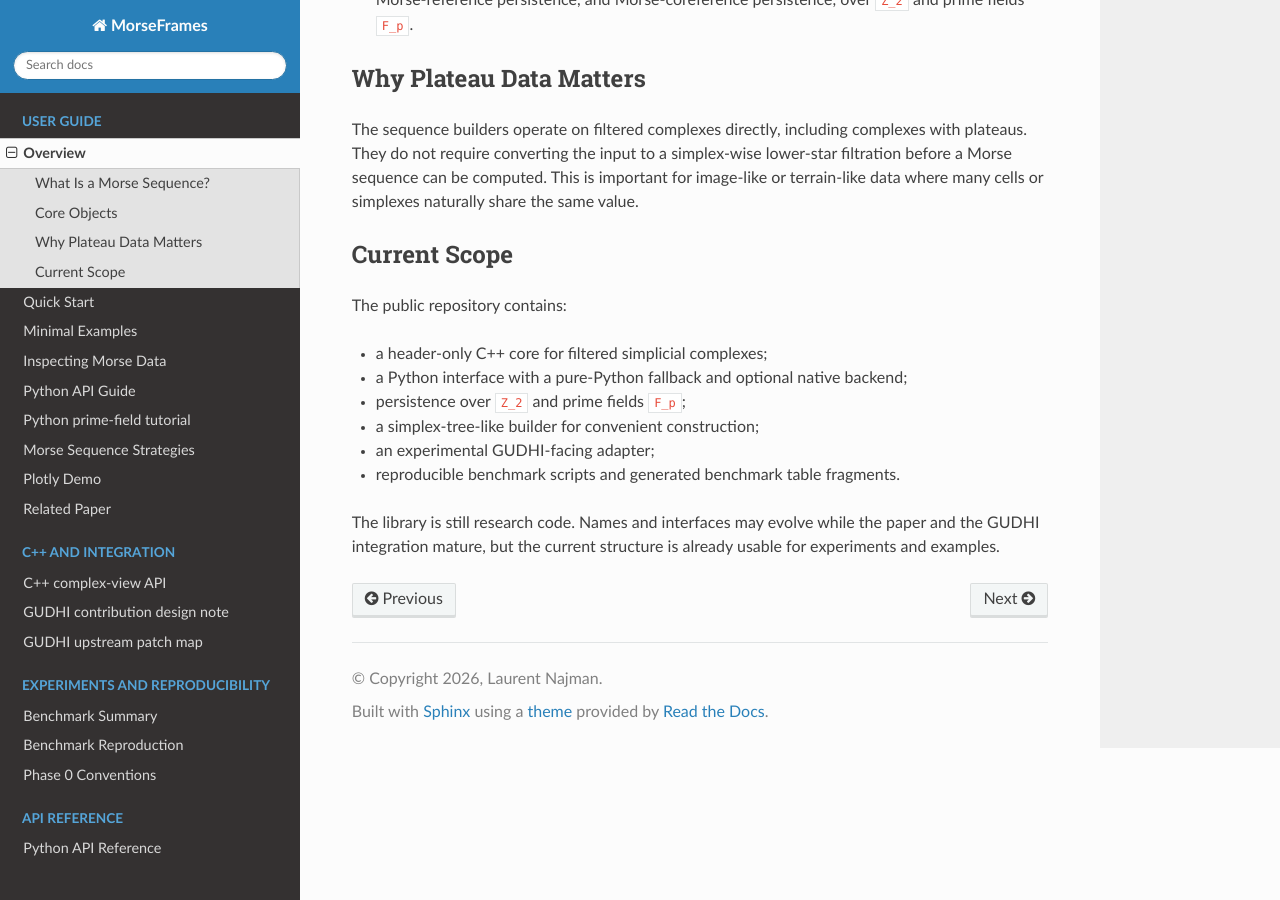
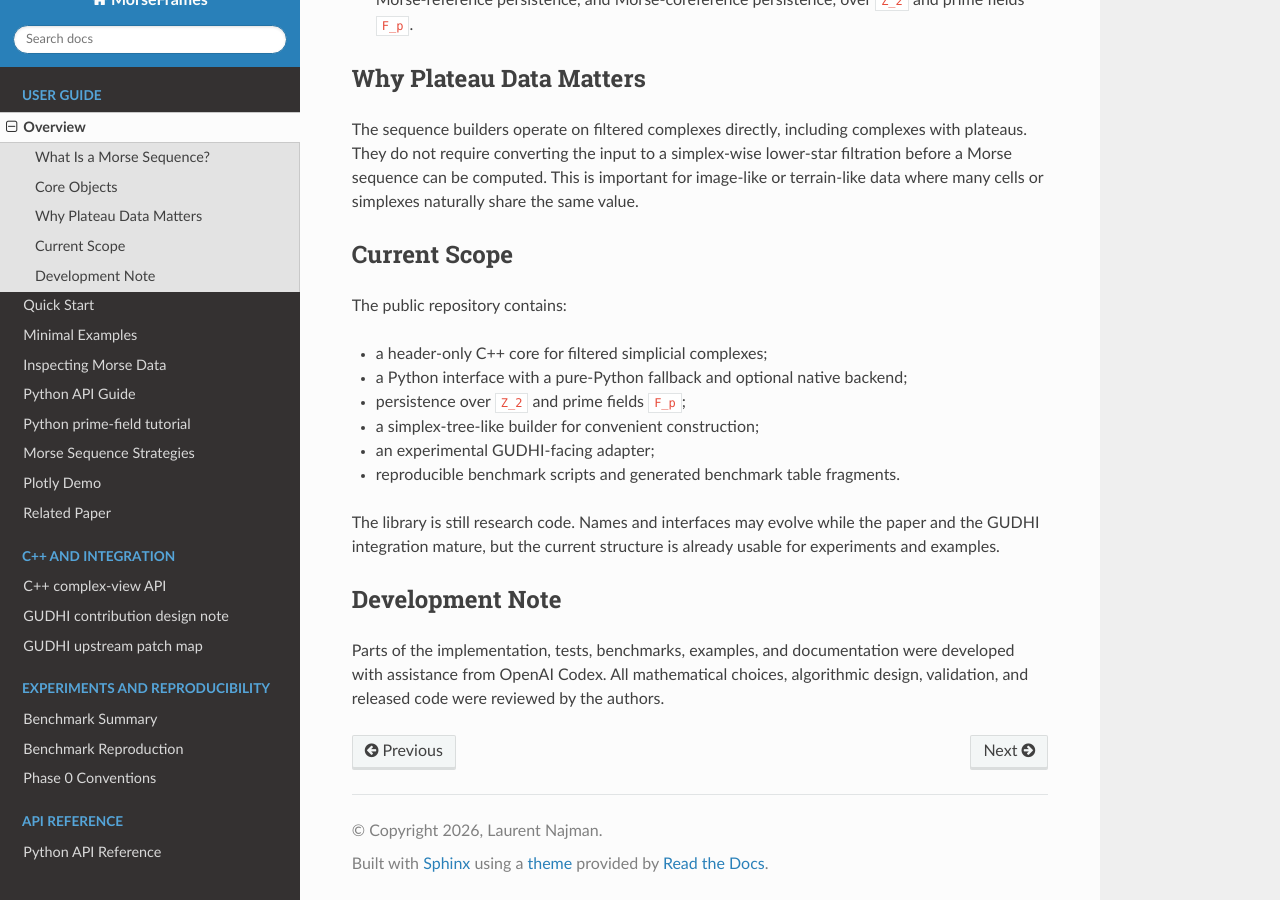
Before and after one commit to lnajman/morseframes, a Sphinx documentation site: the page built from docs/project_overview.rst, in a window 1280 px wide and 900 px high, scrolled down 1424 px. Built offline with Sphinx 7.4.7 and the Read the Docs theme 3.1.0, drawn with Linux system fonts in a browser that asks for light colours; the version number is read from the project's files by our own code.

Commit message:
Add AI-assisted development note

```diff
--- a/docs/project_overview.rst
+++ b/docs/project_overview.rst
@@ -89,3 +89,10 @@
 The library is still research code. Names and interfaces may evolve while the
 paper and the GUDHI integration mature, but the current structure is already
 usable for experiments and examples.
+
+Development Note
+----------------
+
+Parts of the implementation, tests, benchmarks, examples, and documentation
+were developed with assistance from OpenAI Codex. All mathematical choices,
+algorithmic design, validation, and released code were reviewed by the authors.
```
Also changed, not shown: README.md (+6 -0 lines).
